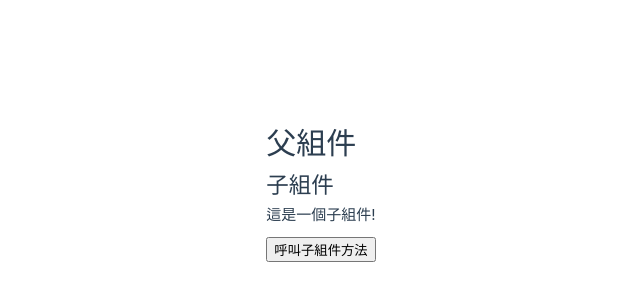
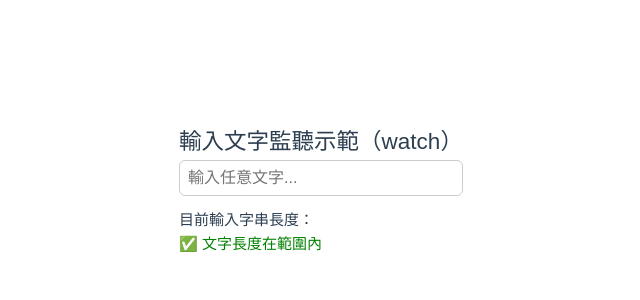
Before and after one commit to Chun5102/testproject, a Vue app: page / in a window 1280 px wide. Shown: the part 210-510 px from the top of the page, without its empty margins (319-959 px from the left). Built offline with nearby package versions, Linux system fonts and the light colour scheme.

Commit message:
WatchRef.vue

```diff
--- a/src/App.vue
+++ b/src/App.vue
@@ -28,6 +28,7 @@ import OnUnmounted from './components/OnUnmounted.vue'
 import onUpdated from './components/onUpdated.vue'
 import RefComponent from './components/RefComponent.vue'
 import ParentComponent from './components/ParentComponent.vue'
+import WatchRef from './components/WatchRef.vue'
 </script>
 
 <template>
@@ -67,7 +68,8 @@ import ParentComponent from './components/ParentComponent.vue'
     <!-- <OnUnmounted /> -->
     <!-- <onUpdated /> -->
     <!-- <RefComponent /> -->
-    <ParentComponent />
+    <!-- <ParentComponent /> -->
+    <WatchRef />
   </main>
 </template>
 
--- /dev/null
+++ b/src/components/WatchRef.vue
@@ -0,0 +1,41 @@
+<script setup>
+import { ref, watch } from 'vue'
+
+const text = ref('')
+const length = ref('')
+
+const isTooLong = ref(false)
+
+watch(text, (newval, oldval) => {
+  console.log('🚀 ~ newval, oldval:', newval, oldval)
+  length.value = newval.length
+  isTooLong.value = newval.length > 10
+})
+</script>
+
+<template>
+  <div class="container">
+    <h2>輸入文字監聽示範（watch）</h2>
+    <input v-model="text" placeholder="輸入任意文字..." />
+
+    <p>目前輸入字串長度：{{ length }}</p>
+    <p v-if="isTooLong" style="color: red">⚠️ 文字長度超過 10 字元！</p>
+    <p v-else style="color: green">✅ 文字長度在範圍內</p>
+  </div>
+</template>
+
+<style scoped>
+.container {
+  max-width: 400px;
+  margin: 40px auto;
+  font-family: Arial, sans-serif;
+}
+input {
+  width: 100%;
+  font-size: 16px;
+  padding: 8px;
+  margin-bottom: 12px;
+  border: 1px solid #ccc;
+  border-radius: 6px;
+}
+</style>
```
